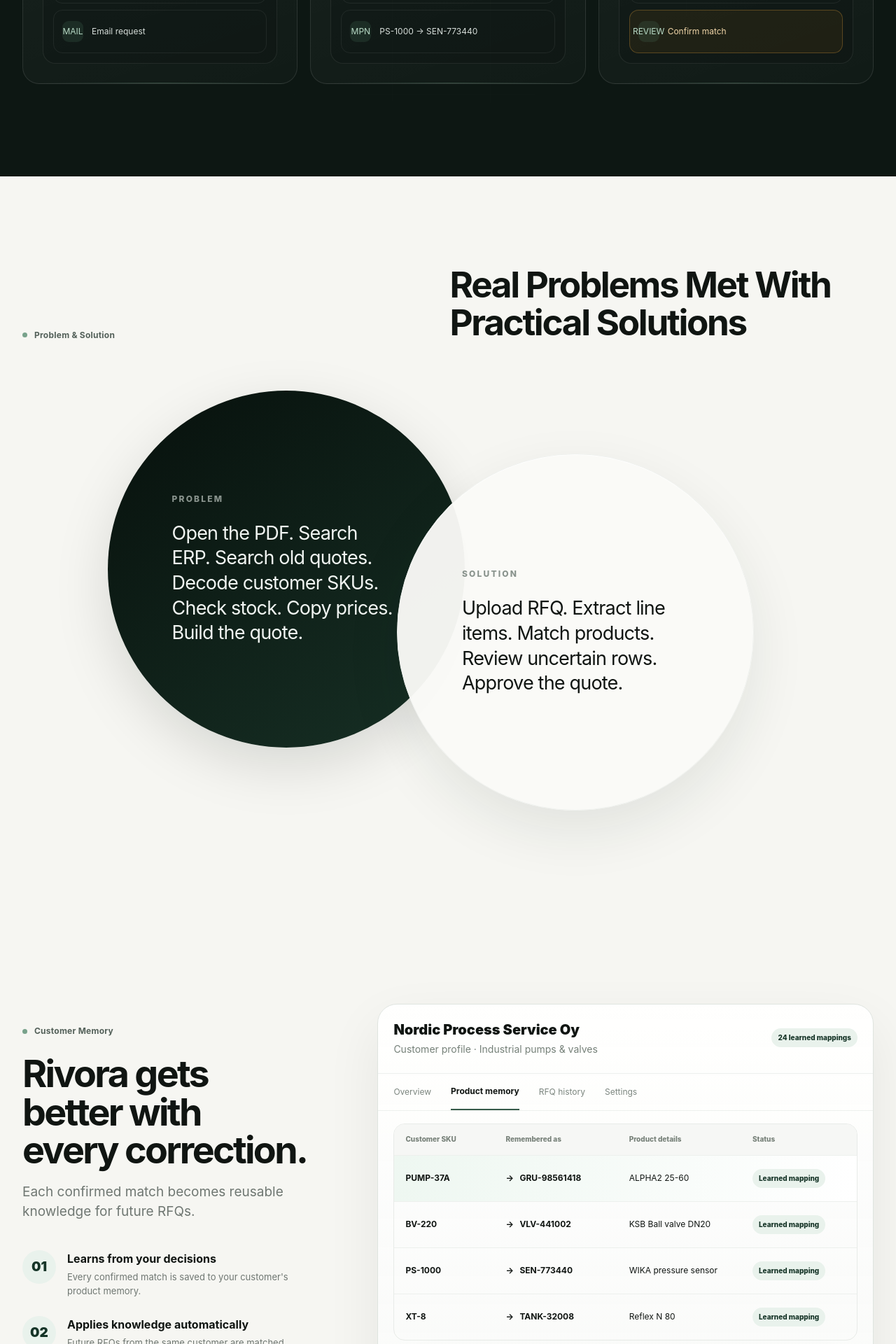
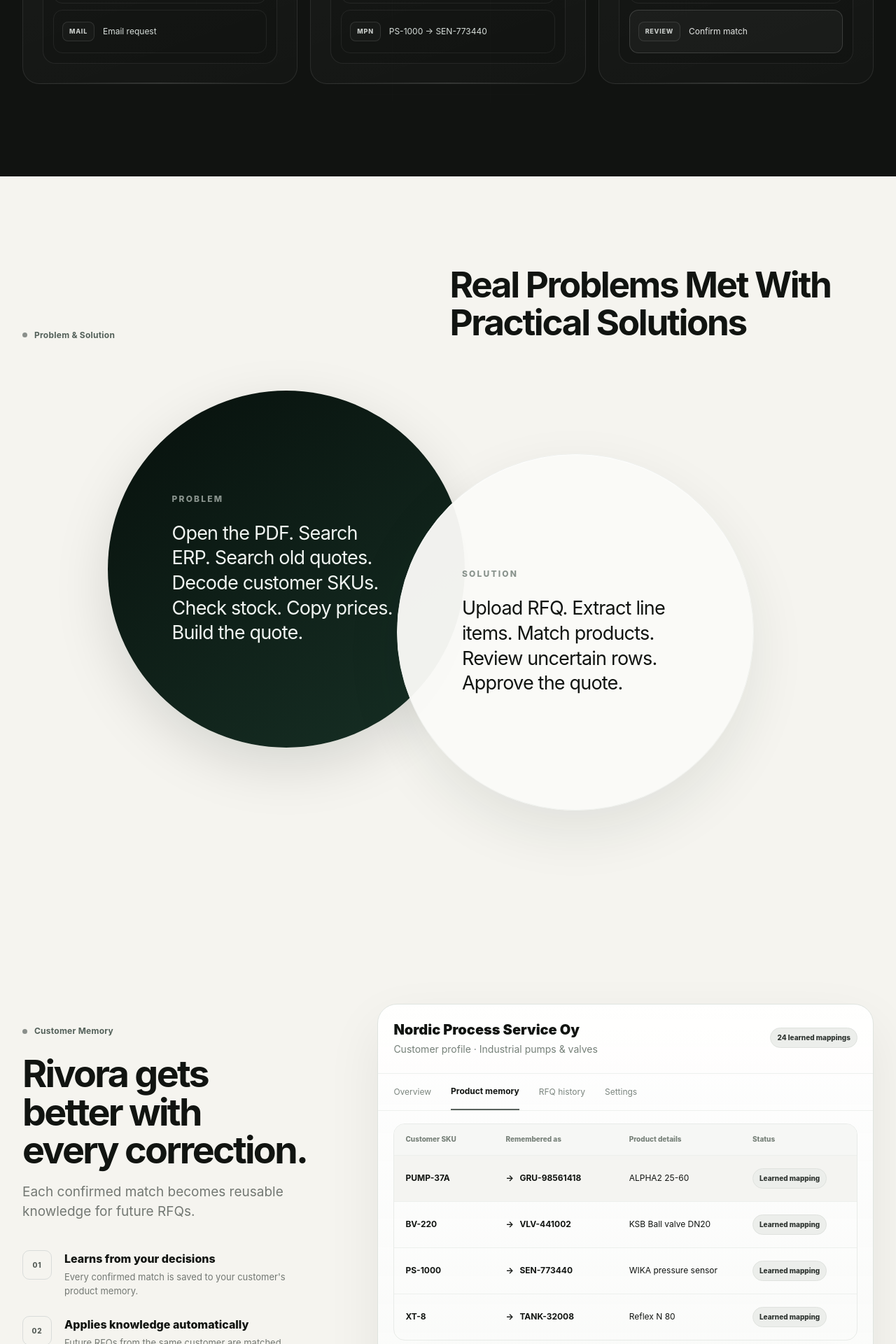
Before and after one commit to miromnb-coder/Rivora, a Next.js app: page / in a window 1280 px wide. Shown: the part 1922-3842 px from the top of the page at 70% size. Built offline with nearby package versions, Linux system fonts and the light colour scheme.

Commit message:
Shift Rivora marketing design to monochrome editorial system

```diff
--- a/app/globals.css
+++ b/app/globals.css
@@ -1259,3 +1259,291 @@ button, input, select { font: inherit; }
     box-shadow: 0 34px 88px rgba(23,33,28,.085);
   }
 }
+
+
+/* Marketing monochrome refinement v3 */
+.marketing-page {
+  --m-bg: #f5f4ef;
+  --m-surface: #ffffff;
+  --m-ink: #111411;
+  --m-muted: #737873;
+  --m-line: #dedfdb;
+  --m-green: #59615c;
+  --m-green-dark: #171b18;
+  --m-green-soft: #eff0ed;
+  --m-dark: #111311;
+  --m-dark-card: #171917;
+  --m-warning: #8d6a31;
+  --m-warning-soft: #f6efe3;
+}
+
+.hero-eyebrow span,
+.marketing-label span {
+  background: #8a8f8b;
+}
+
+.marketing-button.primary {
+  background: #181c19;
+  border-color: #181c19;
+  box-shadow: 0 8px 20px rgba(17,20,17,.12);
+}
+
+.marketing-button.primary:hover {
+  background: #0e100f;
+}
+
+.hero-orbit {
+  border-color: rgba(17,20,17,.09);
+}
+
+.hero-orbit::before,
+.hero-orbit::after {
+  background: rgba(20,24,21,.035);
+}
+
+.workflow-divider {
+  background: #f1f1ee;
+  color: #252a26;
+  border-color: #dedfdb;
+  box-shadow: 0 8px 20px rgba(17,20,17,.06);
+}
+
+.match-badge.green {
+  background: #eceeeb;
+  color: #2d332f;
+  border: 1px solid #dfe2de;
+}
+
+.match-badge.gray {
+  background: #f3f3f0;
+  color: #656b66;
+  border: 1px solid #e6e7e3;
+}
+
+.match-badge.amber {
+  background: #f4eee4;
+  color: #765a30;
+  border: 1px solid #eadfce;
+}
+
+.marketing-transition {
+  background:
+    radial-gradient(circle at 50% 110%, rgba(64,69,65,.18), transparent 32%),
+    linear-gradient(to bottom, var(--m-bg) 0%, #ecece8 38%, #6c706d 72%, var(--m-dark) 100%);
+}
+
+.transition-arc {
+  border-color: rgba(255,255,255,.2);
+}
+
+.transition-dot {
+  background: #b7bbb7;
+}
+
+.dark-section {
+  background:
+    radial-gradient(circle at 50% 0%, rgba(255,255,255,.035), transparent 30rem),
+    #111311;
+}
+
+.dark-section .marketing-label {
+  color: #b9bdb9;
+}
+
+.dark-section .marketing-label span {
+  background: #777c78;
+}
+
+.dark-heading p {
+  color: #a1a5a1;
+}
+
+.dark-step-card {
+  border-color: rgba(255,255,255,.09);
+  background:
+    linear-gradient(160deg, rgba(255,255,255,.045), rgba(255,255,255,.014));
+}
+
+.dark-step-card:hover {
+  border-color: rgba(255,255,255,.16);
+}
+
+.dark-step-card::after {
+  background: linear-gradient(90deg, transparent, rgba(255,255,255,.16), transparent);
+}
+
+.step-number {
+  width: 54px;
+  height: 54px;
+  border-radius: 12px;
+  border-color: rgba(255,255,255,.12);
+  background: rgba(255,255,255,.035);
+  color: #e7e9e7;
+}
+
+.step-icon {
+  width: auto;
+  min-width: 42px;
+  height: 28px;
+  padding: 0 9px;
+  border-radius: 8px;
+  border: 1px solid rgba(255,255,255,.11);
+  background: rgba(255,255,255,.025);
+  color: #c7cbc8;
+  font-size: 9px;
+  letter-spacing: .08em;
+  font-weight: 800;
+}
+
+.step-line.active {
+  border-color: rgba(255,255,255,.15);
+  background: rgba(255,255,255,.035);
+  color: #e4e6e4;
+}
+
+.feature-list i {
+  width: 42px;
+  height: 42px;
+  border-radius: 10px;
+  background: transparent;
+  border: 1px solid #d9dcda;
+  color: #555c57;
+  font-size: 10px;
+  letter-spacing: .08em;
+  font-weight: 800;
+}
+
+.feature-list > div {
+  gap: 18px;
+}
+
+.feature-list b {
+  font-weight: 760;
+}
+
+.memory-row.highlight {
+  background: #f4f4f1;
+}
+
+.next-rfq-card {
+  background: #fbfbf9;
+}
+
+.confidence-chips span {
+  background: #f8f8f5;
+  border-color: #e2e3df;
+  color: #555b56;
+}
+
+.confidence-row.green {
+  background: #fff;
+}
+
+.confidence-row.amber {
+  background: #f8f5ef;
+}
+
+.threshold-bar .safe {
+  background: #e8e9e6;
+  color: #303632;
+}
+
+.threshold-bar .review {
+  background: #f1ece3;
+  color: #735b35;
+}
+
+.threshold-bar i {
+  border-left-color: #777e79;
+}
+
+.audit-pipeline > div {
+  background: linear-gradient(90deg, #f2f2ef, #fbfbf9);
+  border-color: #e0e1dd;
+}
+
+.audit-pipeline i {
+  width: auto;
+  min-width: 42px;
+  height: 30px;
+  padding: 0 9px;
+  border-radius: 8px;
+  background: transparent;
+  border: 1px solid #d9dcda;
+  color: #535a55;
+  font-size: 9px;
+  font-weight: 800;
+  letter-spacing: .08em;
+}
+
+.audit-pipeline em {
+  color: #7c817d;
+}
+
+.matched-product {
+  background: #f4f4f1;
+}
+
+.warning-box {
+  background: #f5efe6;
+  color: #745a34;
+}
+
+.cta-card {
+  background:
+    radial-gradient(circle at 80% 24%, rgba(255,255,255,.06), transparent 28%),
+    linear-gradient(145deg,#0d0f0d,#151815);
+}
+
+.cta-copy .marketing-label {
+  color: #b9bdb9;
+}
+
+.cta-copy .marketing-label span {
+  background: #7e837f;
+}
+
+.cta-copy h2 em {
+  color: #d6d8d6;
+}
+
+.cta-primary {
+  background: #f2f2ef;
+  color: #151815;
+}
+
+.cta-rivora {
+  background: linear-gradient(145deg,#242724,#111311);
+  color: #f0f1ef;
+  border: 1px solid rgba(255,255,255,.1);
+  font-family: Georgia, serif;
+  font-size: 28px;
+  font-style: italic;
+}
+
+.cta-arrow {
+  color: #929793;
+}
+
+.quote-card i {
+  background: #e8e9e6;
+  color: #303632;
+}
+
+.marketing-footer-bottom > :last-child i {
+  background: #5d625e !important;
+}
+
+@media (max-width: 720px) {
+  .step-icon {
+    min-width: 38px;
+    font-size: 8px;
+  }
+
+  .feature-list i {
+    width: 38px;
+    height: 38px;
+    border-radius: 9px;
+    font-size: 9px;
+  }
+}
```
